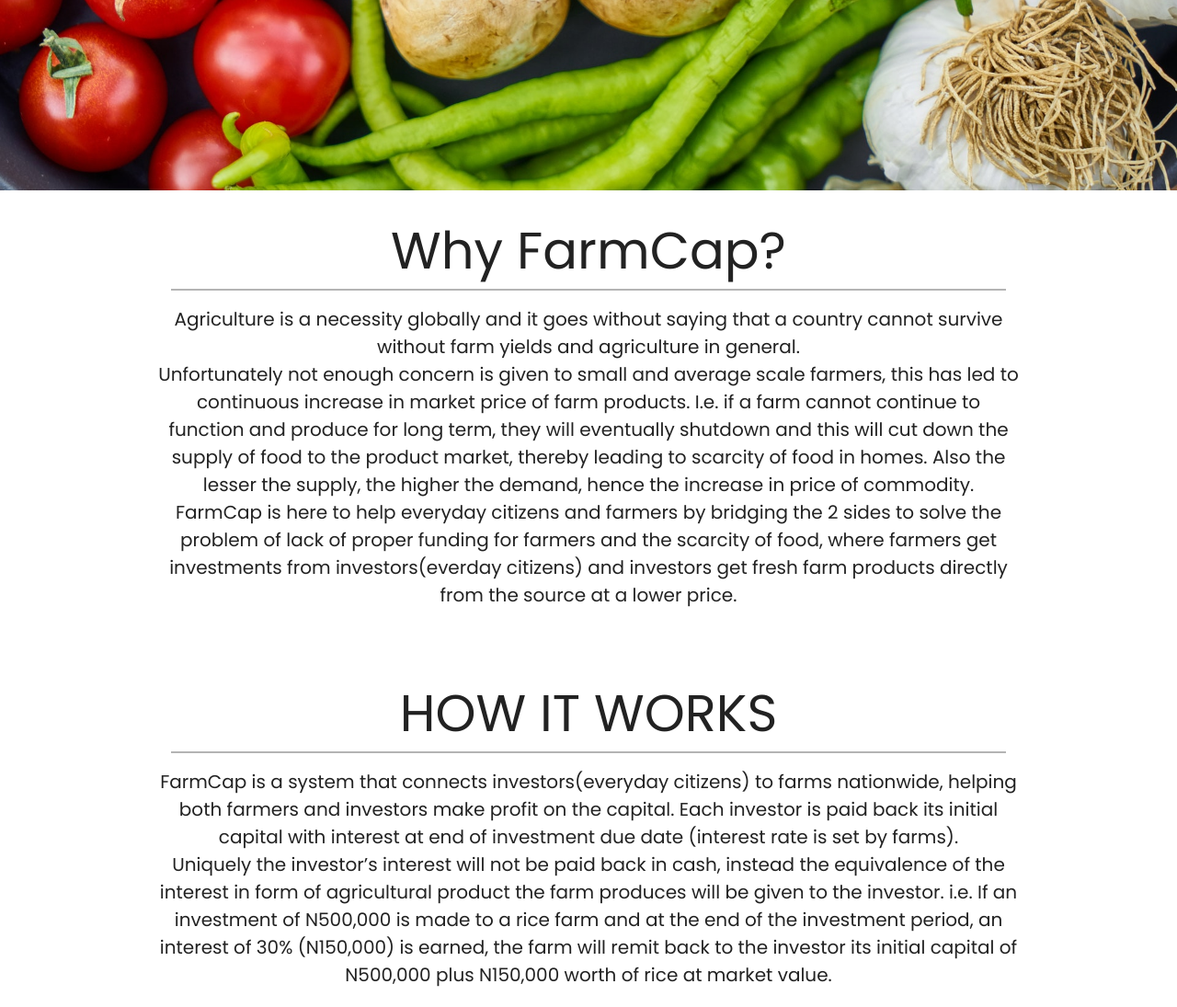
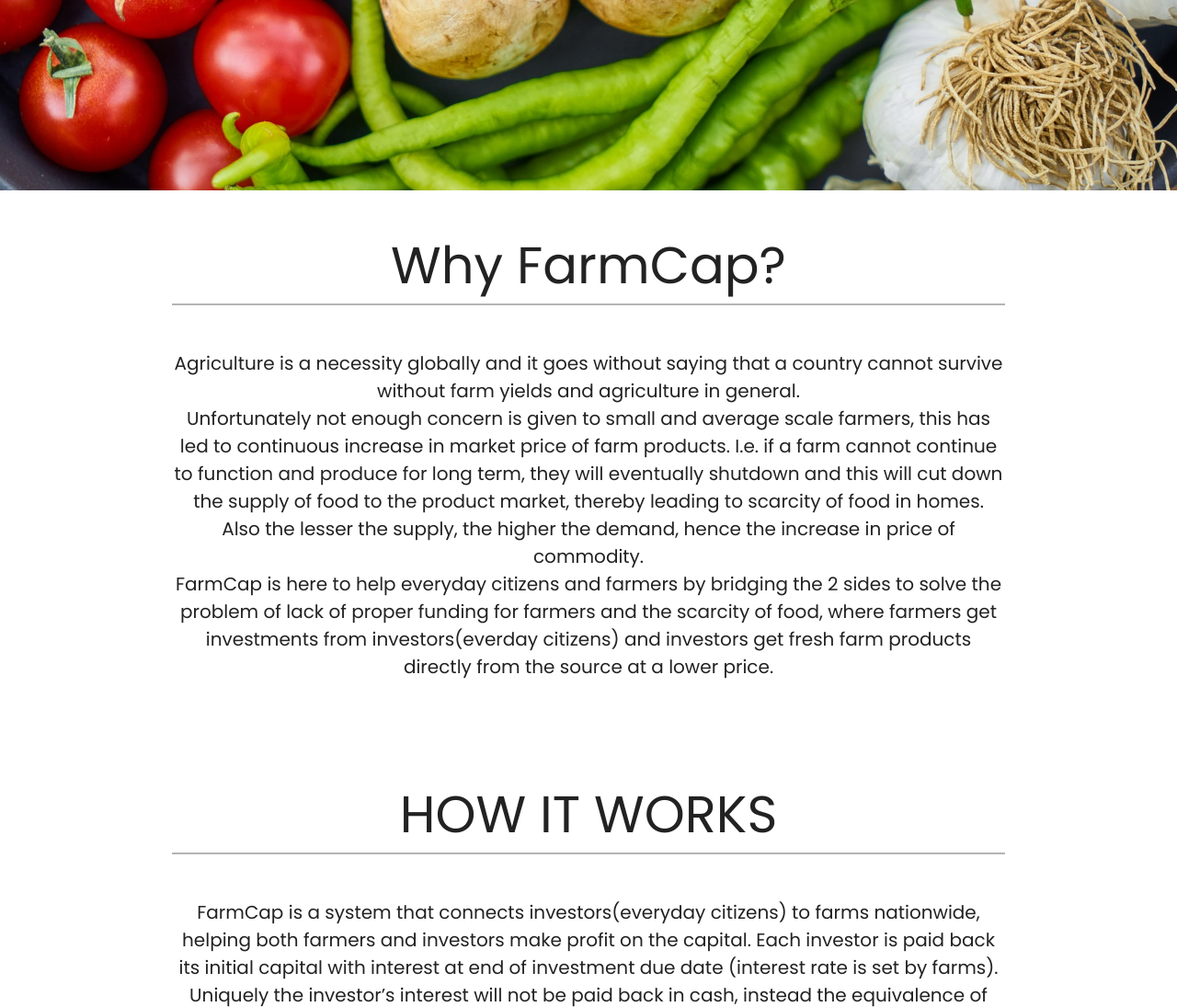
Before and after one commit to Tourch-tech/FarmCap, a PHP site: page /about.html in a window 1280 px wide. Shown: the part 771-1866 px from the top of the page at 92% size. Run offline with PHP 8.4, Linux system fonts and the light colour scheme; some libraries are stand-ins or nearby versions.

Commit message:
Update about.css

```diff
--- a/about.css
+++ b/about.css
@@ -148,7 +148,7 @@ html, body {
     font-size: 35px;
   }
   .container-fluid p {
-    padding: 0px;
+    padding: -1px;
   }
 
 
@@ -260,8 +260,8 @@ figure {
   will-change: transform;
 }
 /*--- Bootstrap Padding Fix --*/
-[class*="col-sm-12"] {
-    padding: 0rem;
+[class*="col-"] {
+    padding: 1rem;
 }
 
 
```
